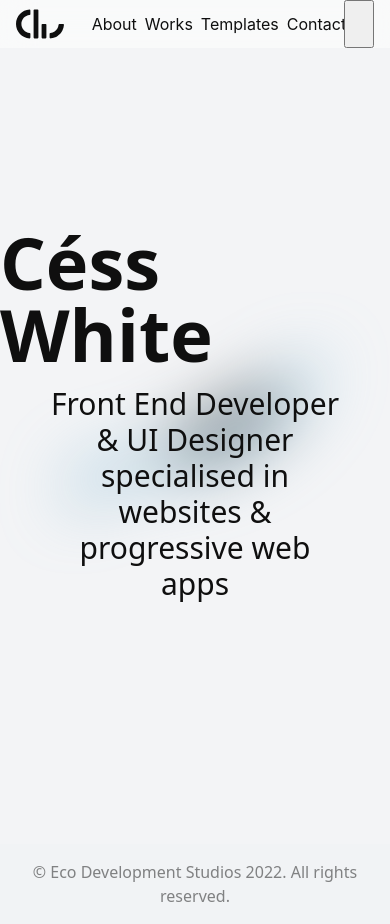
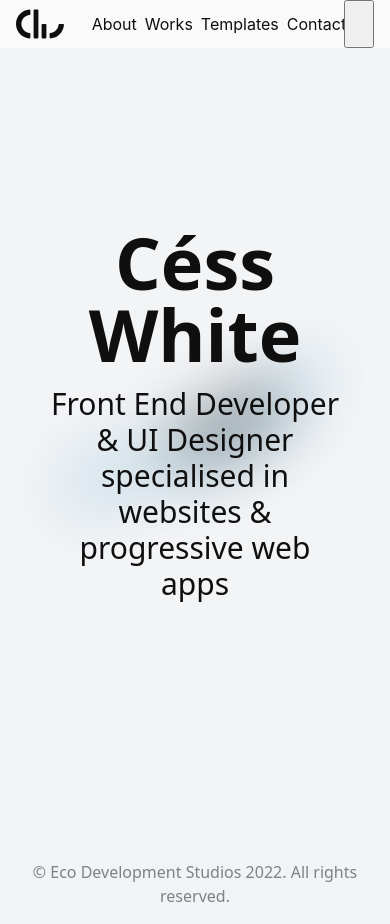
Before and after one commit to cesswhite/personal-website-v2, a Nuxt app: page / in a window 390 px wide. Built offline with nearby package versions, Linux system fonts and the light colour scheme.

Commit message:
[FIX] - Alignment in mobile

```diff
--- a/pages/index.vue
+++ b/pages/index.vue
@@ -4,7 +4,7 @@
       <AppBlur />
     </div>
     <div class="flex flex-col z-1 gap-4 relative justify-center items-center">
-      <h1 class="font-sans font-semibold text-7xl text-dark-900 lg:text-9xl dark:text-light-50">
+      <h1 class="font-sans font-semibold text-center text-7xl text-dark-900 lg:text-9xl dark:text-light-50">
         Céss White
       </h1>
       <h2 class="font-sans font-medium text-center text-3xl text-dark-900 w-3/4 dark:text-light-50">
```
